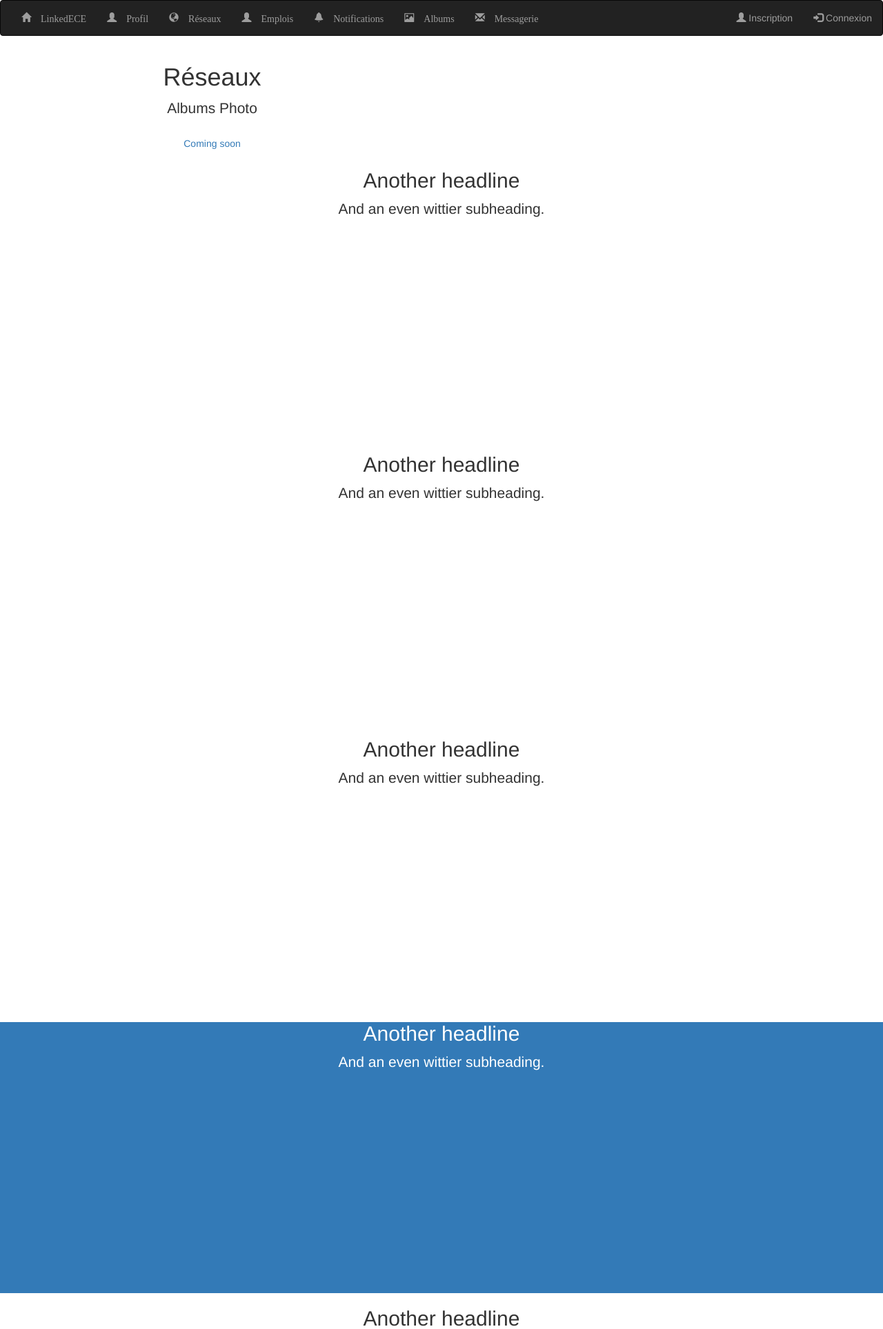
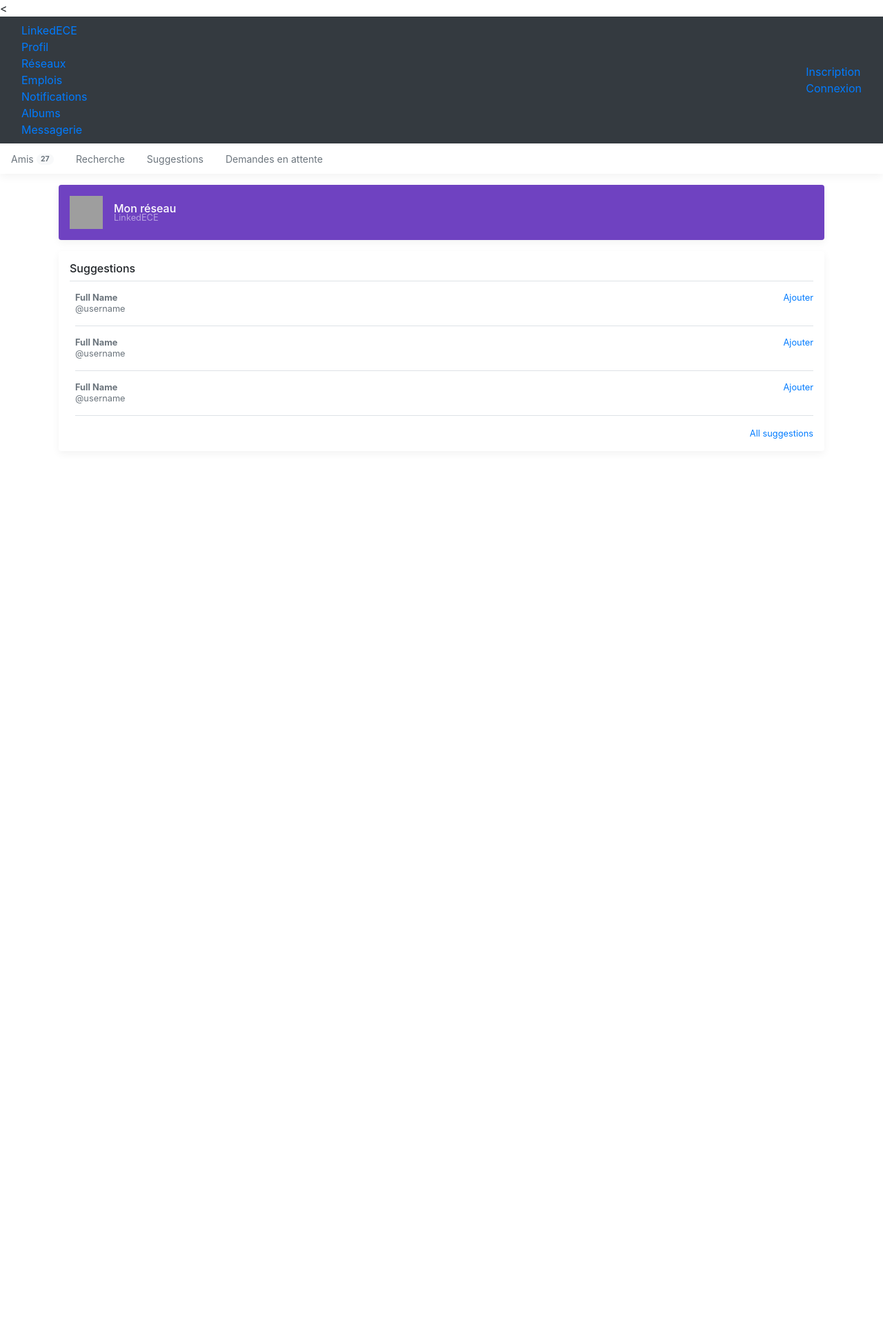
Before and after one commit to hubertbonisseurdelabath/LinkedInECE, a PHP site: page /reseaux.php in a window 1280 px wide. Shown: the top 1927 px of the page at 69% size. After the commit the page ends 636 px from the top, so only its background shows below. Run offline with PHP 8.4, Linux system fonts and the light colour scheme; some libraries are stand-ins or nearby versions; grey boxes are pictures that could not be loaded.

Commit message:
Update reseaux.php

```diff
--- a/reseaux.php
+++ b/reseaux.php
@@ -1,19 +1,29 @@
-<?php
+<<?php
 session_start();
 
 ?>
 
-<!DOCTYPE html>
+<!doctype html>
 <html lang="en">
   <head>
-  <title>Header</title>
     <meta charset="utf-8">
-  <meta name="viewport" content="width=device-width, initial-scale=1">
-  <link rel="stylesheet" href="https://maxcdn.bootstrapcdn.com/bootstrap/3.3.7/css/bootstrap.min.css">
-  <script src="jquery.min.js"></script>
-  <script src="bootstrap.min.js"></script>
+    <meta name="viewport" content="width=device-width, initial-scale=1, shrink-to-fit=no">
+    <meta name="description" content="">
+    <meta name="author" content="">
+    <link rel="icon" href="../../../../favicon.ico">
+
+    <title>Mon réseau</title>
+
+    <!-- Bootstrap core CSS -->
+    <link href="bootstrap.min.css" rel="stylesheet">
+
+
+    <!-- Custom styles for this template -->
+    <link href="emplois.css" rel="stylesheet">
   </head>
 
+
+  <body>
 
       <nav class="navbar navbar-inverse navbar-dark bg-dark">
         <div class="container-fluid">
@@ -33,104 +43,75 @@ session_start();
         </div>
       </nav>
 
-<div class="container">
 
-  <body
-    <div class="position-relative overflow-hidden p-3 p-md-5 m-md-3 text-center bg-light">
-      <div class="col-md-5 p-lg-5 mx-auto my-5">
-        <h1 class="display-4 font-weight-normal">Réseaux</h1>
-        <p class="lead font-weight-normal">Albums Photo</p>
-        <a class="btn btn-outline-secondary" href="#">Coming soon</a>
-      </div>
-      <div class="product-device box-shadow d-none d-md-block"></div>
-      <div class="product-device product-device-2 box-shadow d-none d-md-block"></div>
+    <div class="nav-scroller bg-white box-shadow">
+      <nav class="nav nav-underline">
+
+          <a class="nav-link" href="#">Amis
+          <span class="badge badge-pill bg-light align-text-bottom">27</span>
+        </a>
+
+        <a class="nav-link" href="#">Recherche</a>
+        <a class="nav-link" href="#">Suggestions</a>
+        <a class="nav-link" href="#">Demandes en attente</a>
+      </nav>
     </div>
 
-    <div class="d-md-flex flex-md-equal w-100 my-md-3 pl-md-3">
-      <div class="bg-dark mr-md-3 pt-3 px-3 pt-md-5 px-md-5 text-center text-white overflow-hidden">
-        <div class="my-3 py-3">
-          <h2 class="display-5">Another headline</h2>
-          <p class="lead">And an even wittier subheading.</p>
-        </div>
-        <div class="bg-light box-shadow mx-auto" style="width: 80%; height: 300px; border-radius: 21px 21px 0 0;"></div>
-      </div>
-      <div class="bg-light mr-md-3 pt-3 px-3 pt-md-5 px-md-5 text-center overflow-hidden">
-        <div class="my-3 p-3">
-          <h2 class="display-5">Another headline</h2>
-          <p class="lead">And an even wittier subheading.</p>
-        </div>
-        <div class="bg-dark box-shadow mx-auto" style="width: 80%; height: 300px; border-radius: 21px 21px 0 0;"></div>
+    <main role="main" class="container">
+      <div class="d-flex align-items-center p-3 my-3 text-white-50 bg-purple rounded box-shadow">
+        <img class="mr-3" src="https://getbootstrap.com/assets/brand/bootstrap-outline.svg" alt="" width="48" height="48">
+        <div class="lh-100">
+          <h6 class="mb-0 text-white lh-100">Mon réseau</h6>
+          <small>LinkedECE</small>
         </div>
       </div>
 
-    <div class="d-md-flex flex-md-equal w-100 my-md-3 pl-md-3">
-      <div class="bg-light mr-md-3 pt-3 px-3 pt-md-5 px-md-5 text-center overflow-hidden">
-        <div class="my-3 p-3">
-          <h2 class="display-5">Another headline</h2>
-          <p class="lead">And an even wittier subheading.</p>
+      <div class="my-3 p-3 bg-white rounded box-shadow">
+        <h6 class="border-bottom border-gray pb-2 mb-0">Suggestions</h6>
+        <div class="media text-muted pt-3">
+          <img data-src="holder.js/32x32?theme=thumb&bg=007bff&fg=007bff&size=1" alt="" class="mr-2 rounded">
+          <div class="media-body pb-3 mb-0 small lh-125 border-bottom border-gray">
+            <div class="d-flex justify-content-between align-items-center w-100">
+              <strong class="text-gray-dark">Full Name</strong>
+              <a href="#">Ajouter</a>
             </div>
-        <div class="bg-dark box-shadow mx-auto" style="width: 80%; height: 300px; border-radius: 21px 21px 0 0;"></div>
-      </div>
-      <div class="bg-primary mr-md-3 pt-3 px-3 pt-md-5 px-md-5 text-center text-white overflow-hidden">
-        <div class="my-3 py-3">
-          <h2 class="display-5">Another headline</h2>
-          <p class="lead">And an even wittier subheading.</p>
-        </div>
-        <div class="bg-light box-shadow mx-auto" style="width: 80%; height: 300px; border-radius: 21px 21px 0 0;"></div>
+            <span class="d-block">@username</span>
           </div>
         </div>
-
-    <div class="d-md-flex flex-md-equal w-100 my-md-3 pl-md-3">
-      <div class="bg-light mr-md-3 pt-3 px-3 pt-md-5 px-md-5 text-center overflow-hidden">
-        <div class="my-3 p-3">
-          <h2 class="display-5">Another headline</h2>
-          <p class="lead">And an even wittier subheading.</p>
+        <div class="media text-muted pt-3">
+          <img data-src="holder.js/32x32?theme=thumb&bg=007bff&fg=007bff&size=1" alt="" class="mr-2 rounded">
+          <div class="media-body pb-3 mb-0 small lh-125 border-bottom border-gray">
+            <div class="d-flex justify-content-between align-items-center w-100">
+              <strong class="text-gray-dark">Full Name</strong>
+              <a href="#">Ajouter</a>
             </div>
-        <div class="bg-white box-shadow mx-auto" style="width: 80%; height: 300px; border-radius: 21px 21px 0 0;"></div>
-      </div>
-      <div class="bg-light mr-md-3 pt-3 px-3 pt-md-5 px-md-5 text-center overflow-hidden">
-        <div class="my-3 py-3">
-          <h2 class="display-5">Another headline</h2>
-          <p class="lead">And an even wittier subheading.</p>
-        </div>
-        <div class="bg-white box-shadow mx-auto" style="width: 80%; height: 300px; border-radius: 21px 21px 0 0;"></div>
+            <span class="d-block">@username</span>
           </div>
         </div>
-
-    <div class="d-md-flex flex-md-equal w-100 my-md-3 pl-md-3">
-      <div class="bg-light mr-md-3 pt-3 px-3 pt-md-5 px-md-5 text-center overflow-hidden">
-        <div class="my-3 p-3">
-          <h2 class="display-5">Another headline</h2>
-          <p class="lead">And an even wittier subheading.</p>
+        <div class="media text-muted pt-3">
+          <img data-src="holder.js/32x32?theme=thumb&bg=007bff&fg=007bff&size=1" alt="" class="mr-2 rounded">
+          <div class="media-body pb-3 mb-0 small lh-125 border-bottom border-gray">
+            <div class="d-flex justify-content-between align-items-center w-100">
+              <strong class="text-gray-dark">Full Name</strong>
+              <a href="#">Ajouter</a>
             </div>
-        <div class="bg-white box-shadow mx-auto" style="width: 80%; height: 300px; border-radius: 21px 21px 0 0;"></div>
-      </div>
-      <div class="bg-light mr-md-3 pt-3 px-3 pt-md-5 px-md-5 text-center overflow-hidden">
-        <div class="my-3 py-3">
-          <h2 class="display-5">Another headline</h2>
-          <p class="lead">And an even wittier subheading.</p>
-        </div>
-        <div class="bg-white box-shadow mx-auto" style="width: 80%; height: 300px; border-radius: 21px 21px 0 0;"></div>
+            <span class="d-block">@username</span>
           </div>
         </div>
-  </body>
-
-
+        <small class="d-block text-right mt-3">
+          <a href="#">All suggestions</a>
+        </small>
+      </div>
+    </main>
 
     <!-- Bootstrap core JavaScript
     ================================================== -->
     <!-- Placed at the end of the document so the pages load faster -->
     <script src="https://code.jquery.com/jquery-3.3.1.slim.min.js" integrity="sha384-q8i/X+965DzO0rT7abK41JStQIAqVgRVzpbzo5smXKp4YfRvH+8abtTE1Pi6jizo" crossorigin="anonymous"></script>
     <script>window.jQuery || document.write('<script src="../../assets/js/vendor/jquery-slim.min.js"><\/script>')</script>
-    <script src="popper.min.js"></script>
-    <script src="bootstrap.min.js"></script>
-    <script src="holder.min.js"></script>
-    <script>
-      Holder.addTheme('thumb', {
-        bg: '#55595c',
-        fg: '#eceeef',
-        text: 'Thumbnail'
-      });
-    </script>
+    <script src="../../assets/js/vendor/popper.min.js"></script>
+    <script src="../../dist/js/bootstrap.min.js"></script>
+    <script src="../../assets/js/vendor/holder.min.js"></script>
+    <script src="offcanvas.js"></script>
   </body>
 </html>
```
Lines whose indentation alone changed are shown as unchanged.
